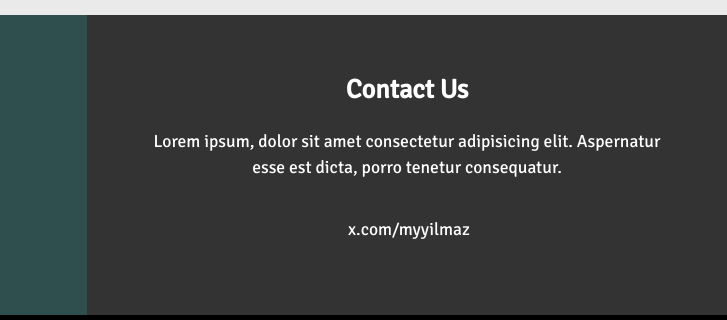
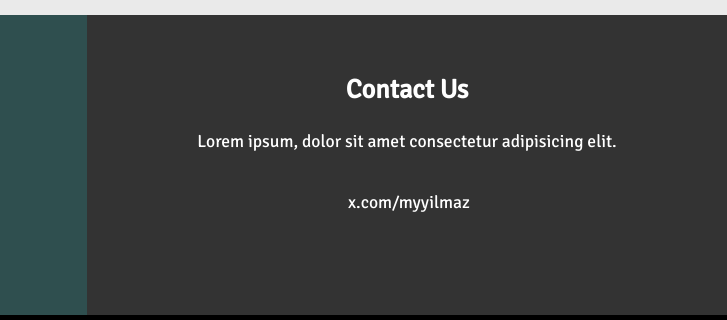
Before and after one commit to my-yilmaz/web_programing, a plain HTML site: page lesson13/index.html in a window 1280 px wide. Shown: the part 1296-1616 px from the top of the page, 553-1280 px from the left. Drawn offline with Linux system fonts and the light colour scheme.

Commit message:
Muhammed v1

```diff
--- a/lesson13/index.html
+++ b/lesson13/index.html
@@ -89,10 +89,7 @@
         </div>
         <div class="box">
           <h2 class="content-title">Contact Us</h2>
-          <p>
-            Lorem ipsum, dolor sit amet consectetur adipisicing elit. Aspernatur
-            esse est dicta, porro tenetur consequatur.
-          </p>
+          <p>Lorem ipsum, dolor sit amet consectetur adipisicing elit.</p>
           <p><i class="fa-brands fa-x-twitter"></i> x.com/myyilmaz</p>
         </div>
       </section>
```
